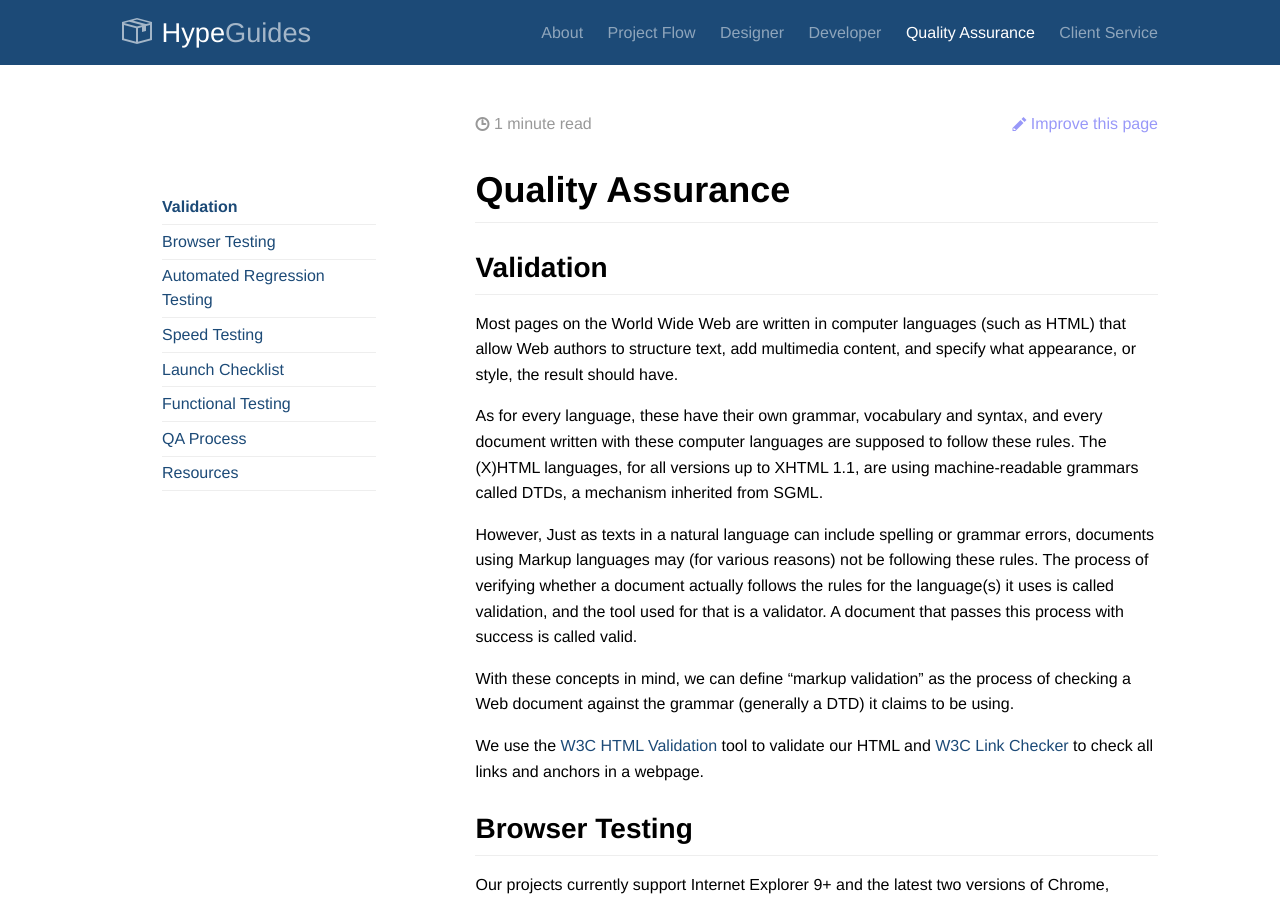
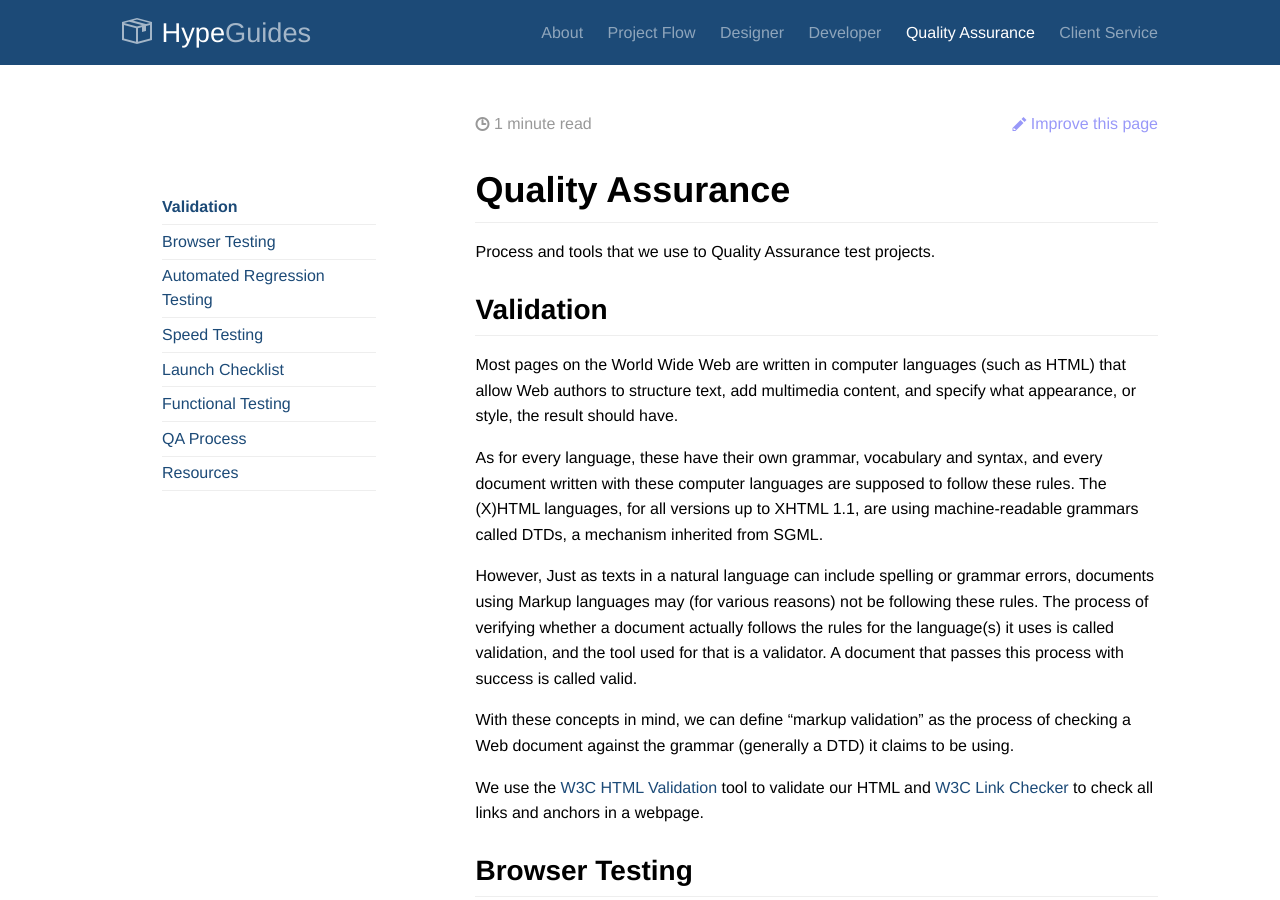
Before and after one commit to TaniaD13/handbook, a Jekyll site: the page built from qa.md, in a window 1280 px wide and 900 px high. Built offline with Jekyll 4.4.1, drawn with Linux system fonts in a browser that asks for light colours; Markdown is read by kramdown in place of the engine named in the settings.

Commit message:
Update qa.md

```diff
--- a/qa.md
+++ b/qa.md
@@ -5,6 +5,7 @@ permalink: /qa/
 ---
 
 # Quality Assurance
+Process and tools that we use to Quality Assurance test projects.
 
 ## Validation
 Most pages on the World Wide Web are written in computer languages (such as HTML) that allow Web authors to structure text, add multimedia content, and specify what appearance, or style, the result should have.
```
